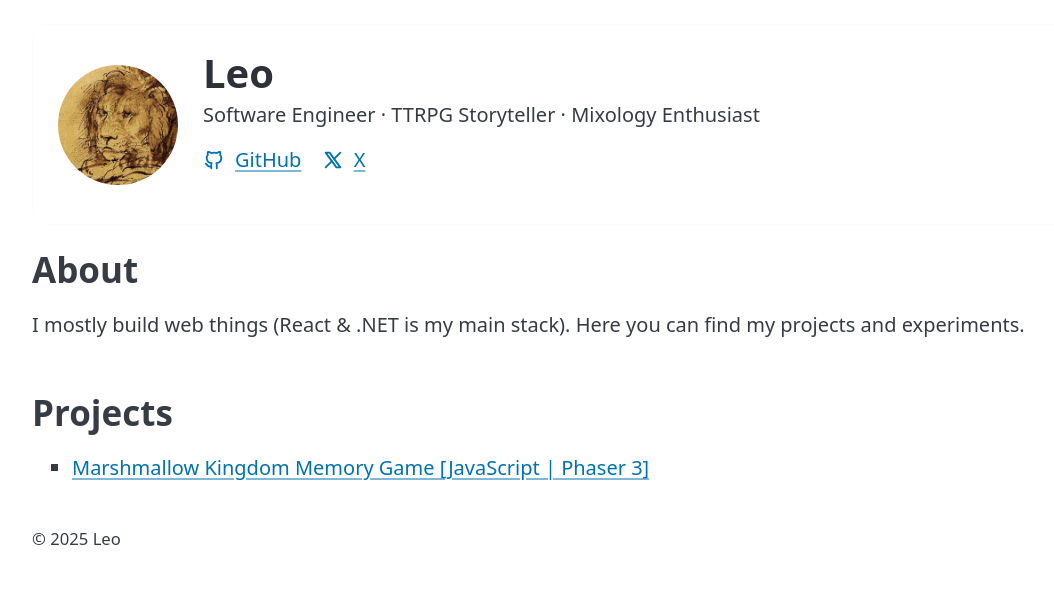
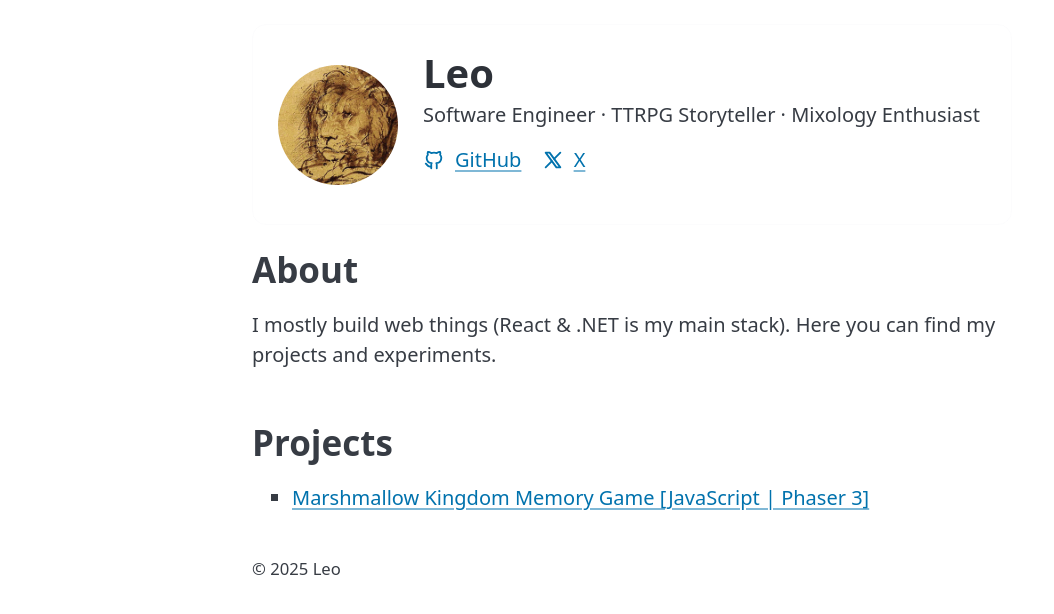
Before and after one commit to Re0niDo/Re0niDo.github.io, a plain HTML site: page index.html in a window 1280 px wide. Shown: the part 116-730 px from the top of the page, without its empty margins (8-1062 px from the left). Drawn offline with nearby package versions, Linux system fonts and the light colour scheme.

Commit message:
fix: Max width not applied

```diff
--- a/index.html
+++ b/index.html
@@ -12,8 +12,8 @@
     <title>Leo's Page</title>
     <style>
       /* tiny tweaks */
-      main {
-        max-width: 720px;
+      body > main {
+        max-width: 760px;
         margin: 4rem auto;
       }
       .card {
```
